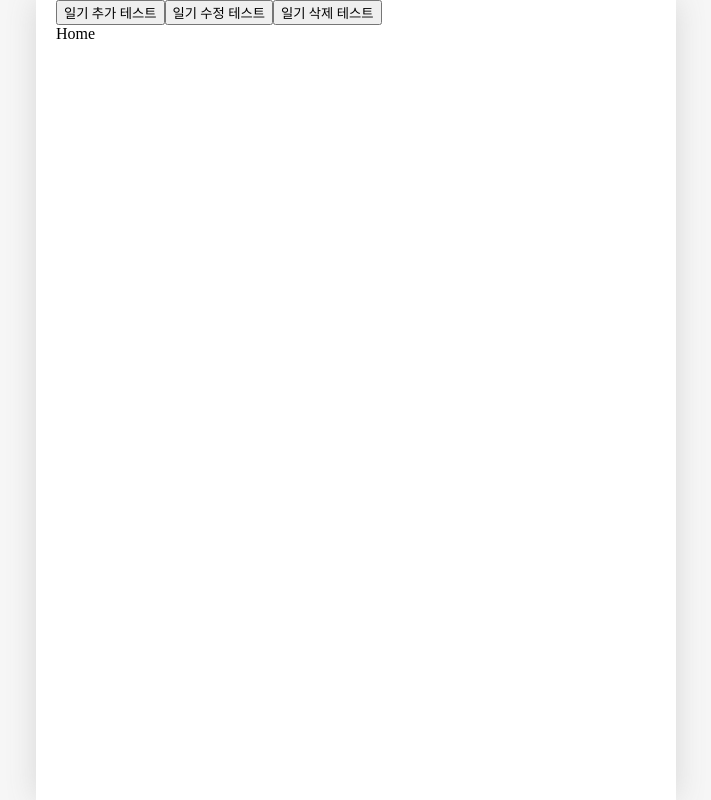
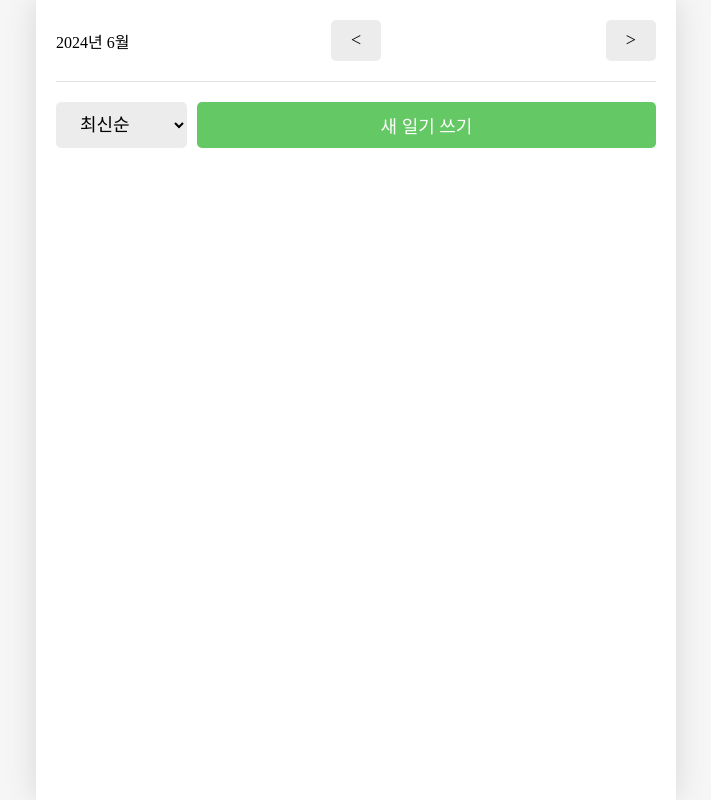
Before and after one commit to ydjwls/ONEBITE-REACT, a React (Vite) app in the folder finalProject/: page / in a window 1280 px wide. Shown: the whole page, without its empty margins (284-995 px from the left). Built offline with nearby package versions, Linux system fonts and the light colour scheme; a web font is replaced by a local one.

Commit message:
Home complete

```diff
--- a/finalProject/src/App.jsx
+++ b/finalProject/src/App.jsx
@@ -14,15 +14,21 @@
 const mockData = [
   {
     id: 1,
-    createdData: new Date().getTime(),
+    createdData: new Date("2024-07-19").getTime(),
     emtionId: 1,
     content: "1번 일기 내용",
   },
   {
     id: 2,
-    createdData: new Date().getTime(),
+    createdData: new Date("2024-07-18").getTime(),
     emtionId: 2,
     content: "2번 일기 내용",
+  },
+  {
+    id: 3,
+    createdData: new Date("2024-06-07").getTime(),
+    emtionId: 3,
+    content: "3번 일기 내용",
   },
 ];
 
@@ -45,8 +51,8 @@
   }
 }
 
-const DiaryStateContext = createContext();
-const DiaryDispatchContext = createContext();
+export const DiaryStateContext = createContext();
+export const DiaryDispatchContext = createContext();
 
 function App() {
   const [data, dispatch] = useReducer(reducer, mockData);
@@ -89,27 +95,6 @@
 
   return (
     <>
-      <button
-        onClick={() => {
-          onCreate(new Date().getTime(), 1, "Hello");
-        }}
-      >
-        일기 추가 테스트
-      </button>
-
-      <button
-        onClick={() => {
-          onUpdate(1, new Date().getTime(), 3, "수정된 일기입니다.");
-        }}
-      >
-        일기 수정 테스트
-      </button>
-
-      <button onClick={() => {
-        onDelete(1);
-      }}>
-        일기 삭제 테스트
-      </button>
       <DiaryStateContext.Provider value={data}>
         <DiaryDispatchContext.Provider
           value={{
--- /dev/null
+++ b/finalProject/src/components/DiaryItem.css
@@ -0,0 +1,63 @@
+/* DiaryItem 전체 설정 */
+.DiaryItem {
+    display: flex;
+    gap: 15px;
+    justify-content: space-between;
+    padding: 15px 0px;
+    border-bottom: 1px solid rgb(236, 236, 236);
+}
+
+/* 이미지 부분 설정 */
+.DiaryItem .img_section{
+    min-width: 120px;
+    height: 80px;
+    display: flex;
+    justify-content: center;
+    cursor: pointer;
+    border-radius: 5px;
+}
+
+.DiaryItem .img_section > img {
+    width: 50%;
+}
+
+/* 이미지 각자 색에 맞게 바탕화면 채우기 */
+.DiaryItem .img_section_1 {
+    background-color: rgb(100, 201, 100);
+}
+
+.DiaryItem .img_section_2 {
+    background-color: rgb(157, 215, 114);
+}
+
+.DiaryItem .img_section_3 {
+    background-color: rgb(253, 206, 23);
+}
+
+.DiaryItem .img_section_4 {
+    background-color: rgb(253, 132, 70);
+}
+
+.DiaryItem .img_section_5 {
+    background-color: rgb(253, 86, 95);
+}
+
+/* 메인 내용 부분 설정 */
+.DiaryItem .info_section {
+    flex: 1;
+    cursor: pointer;
+}
+
+.DiaryItem .info_section .created_date {
+    font-weight: bold;
+    font-size: 25px;
+}
+
+.DiaryItem .info_section .content {
+    font-size: 18px;
+}
+
+/* 버튼 부분 설정 */
+.DiaryItem .button_section {
+    min-width: 70px;
+}
--- /dev/null
+++ b/finalProject/src/components/DiaryItem.jsx
@@ -0,0 +1,35 @@
+import "./DiaryItem.css";
+import { getEmotionImage } from "../util/get-emotion-image.js";
+import Button from "./Button";
+import { useNavigate } from "react-router-dom";
+
+const DiaryItem = ({id, emotionId, createdDate, content}) => {
+    const nav = useNavigate();
+
+    return (
+        <div className="DiaryItem">
+            <div
+                onClick={() => nav(`/diary/${id}`)}
+                className={`img_section img_section_${emotionId}`}
+            >
+                <img src={getEmotionImage(emotionId)} />
+            </div>
+            <div
+                onClick={() => nav(`/diary/${id}`)}
+                className="info_section">
+                <div className="created_date">
+                    {new Date(createdDate).toLocaleDateString()}
+                </div>
+                <div className="content">{content}</div>
+            </div>
+            <div className="button_section">
+                <Button
+                    onClick={() => nav(`/edit/${id}`)}
+                    text={"수정하기"}
+                />
+            </div>
+        </div>
+    );
+};
+
+export default DiaryItem;
--- /dev/null
+++ b/finalProject/src/components/DiaryList.css
@@ -0,0 +1,22 @@
+/* menu_bar 설정 */
+.DiaryList .menu_bar {
+    margin: 20px 0px;
+    display: flex;
+    gap: 10px;
+}
+
+/* menu_bar 안 select 설정 */
+.DiaryList .menu_bar select {
+    background-color: rgb(236, 236, 236);
+    border: none;
+    border-radius: 5px;
+    padding: 10px 20px;
+    font-size: 18px;
+    cursor: pointer;
+}
+
+/* menu_bar 안 button 설정 */
+.DiaryList .menu_bar button {
+    /* 꽉 채워서 */
+    flex: 1;
+}
--- /dev/null
+++ b/finalProject/src/components/DiaryList.jsx
@@ -0,0 +1,49 @@
+import "./DiaryList.css";
+import Button from "./Button";
+import DiaryItem from "./DiaryItem";
+import { useNavigate } from "react-router-dom";
+import { useState } from "react";
+
+const DiaryList = ({data}) => {
+    const nav = useNavigate();
+    const [sortType, setSortType] = useState("latest");
+
+    const onChangeSortType = (e) => {
+        setSortType(e.target.value);
+    };
+
+    const getSortedDate = () => {
+        return data.toSorted((a,b) => {
+            if(sortType === 'oldest'){
+                return Number(a.createdDate) - Number(b.createdDate);
+            } else {
+                return Number(b.createdDate) - Number(a.createdDate);
+            }
+        });
+    };
+
+    const sortedData = getSortedDate();
+
+    return (
+        <div className="DiaryList">
+            <div className="menu_bar">
+                <select onChange={onChangeSortType}>
+                    <option value={"latest"}>최신순</option>
+                    <option value={"oldest"}>오래된 순</option>
+                </select>
+                <Button
+                    onClick={() => nav("/new")}
+                    text={"새 일기 쓰기"}
+                    type={"POSITIVE"}
+                />
+            </div>
+            <div className="list_wrapper">
+                {sortedData.map((item)=>
+                    <DiaryItem key={item.id} {...item}/>
+                )}
+            </div>
+        </div>
+    );
+};
+
+export default DiaryList;
--- a/finalProject/src/pages/Home.jsx
+++ b/finalProject/src/pages/Home.jsx
@@ -1,5 +1,62 @@
+import { useState, useContext } from "react";
+import { DiaryStateContext } from "../App";
+
+import Header from "../components/Header";
+import Button from "../components/Button";
+import DiaryList from "../components/DiaryList";
+
+const getMonthlyData = (pivotDate, data) => {
+    const beginTime = new Date(
+        pivotDate.getFullYear(),
+        pivotDate.getMonth(),
+        1,
+        0,
+        0,
+        0
+    ).getTime();
+
+    const endTime = new Date(
+        pivotDate.getFullYear(),
+        pivotDate.getMonth() + 1,
+        0,
+        23,
+        59,
+        59
+    ).getTime();
+
+    return data.filter(
+        (item) =>
+            beginTime <= item.createdDate && item.createdDate <= endTime
+    );
+};
+
 const Home = () => {
-    return <div>Home</div>
+    const data = useContext(DiaryStateContext);
+    const [pivotDate, setPivotdate] = useState(new Date());
+
+    const monthlyData = getMonthlyData(pivotDate, data);
+
+    const onIncreaseMonth = () => {
+        setPivotdate(
+            new Date(pivotDate.getFullYear(), pivotDate.getMonth() + 1)
+        );
+    };
+    const onDecreaseMonth = () => {
+        setPivotdate(
+            new Date(pivotDate.getFullYear(), pivotDate.getMonth() - 1)
+        );
+    };
+
+    return (
+        <div>
+            <Header
+                title={`${pivotDate.getFullYear()}년 ${pivotDate.getMonth() + 1}월`}
+                leftChild={<Button onClick={onDecreaseMonth} text={"<"} />}
+                rightChild={<Button onClick={onIncreaseMonth} text={">"} />}
+            />
+            <DiaryList data={monthlyData} />
+        </div>
+    );
 };
 
 export default Home;
```
